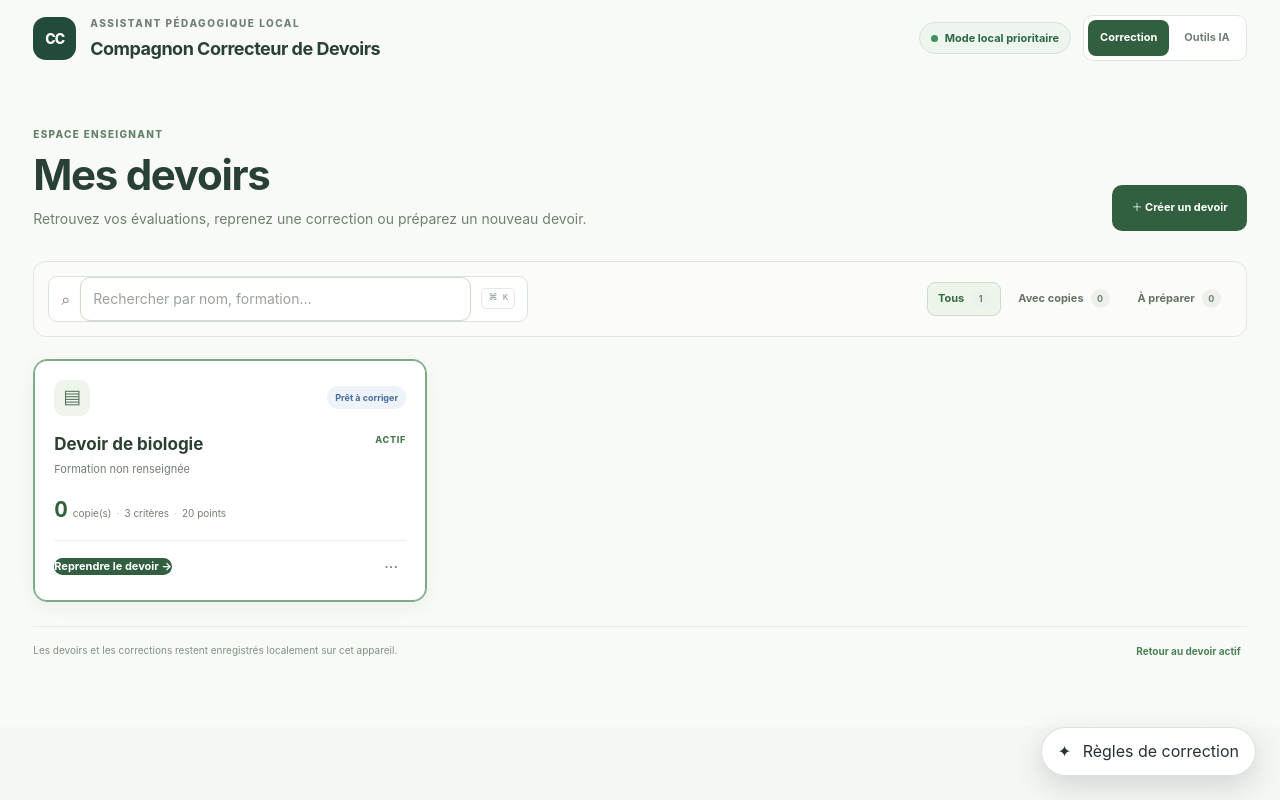
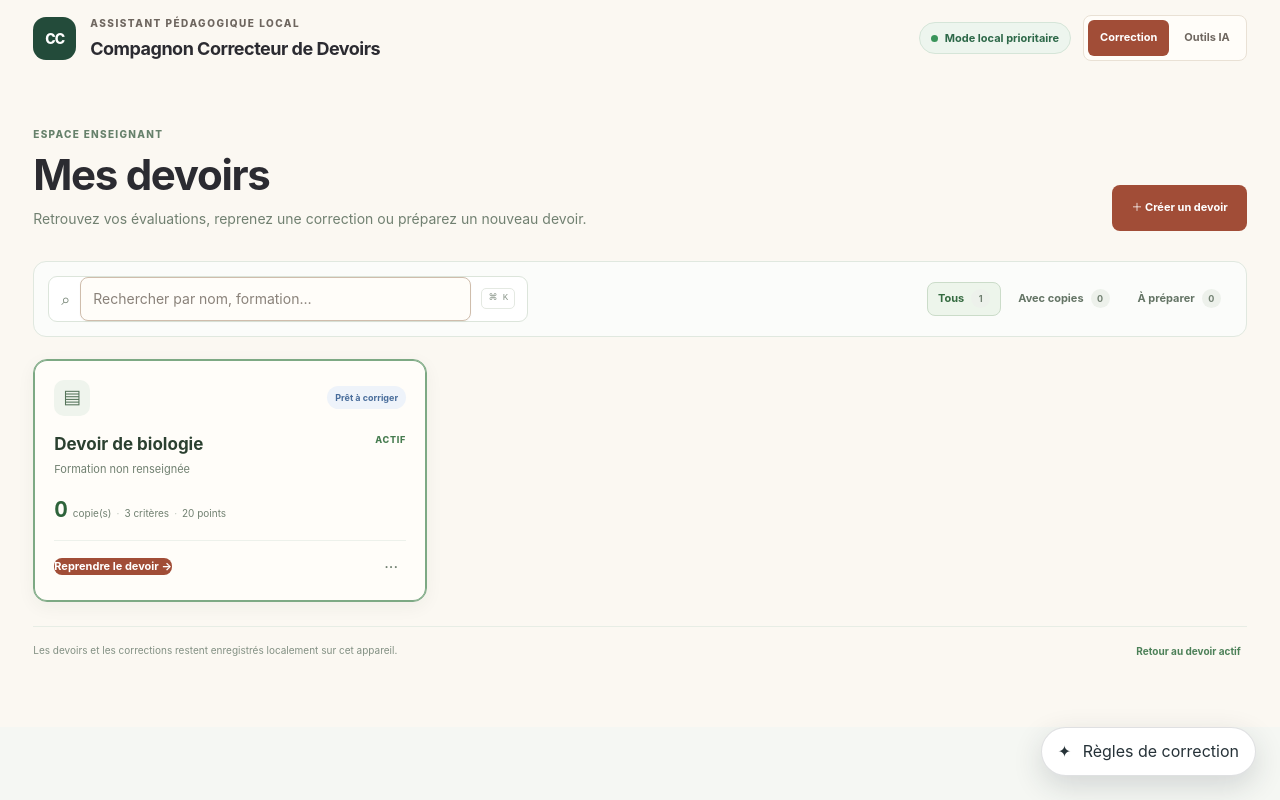
Before and after one commit to Sims07/Companion-Correcteur-Devoir, a React (Vite) app: page / in a window 1280 px wide. Built offline with nearby package versions, Linux system fonts and the light colour scheme.

Commit message:
style(ateliers): establish warm paper and terracotta semantic tokens

```diff
--- a/src/ui/design-system/tokens.css
+++ b/src/ui/design-system/tokens.css
@@ -1,23 +1,23 @@
 :root {
-  /* Brand and semantic colors */
-  --ds-color-brand-700: #315f40;
-  --ds-color-brand-600: #477b55;
-  --ds-color-brand-100: #edf5ed;
-  --ds-color-text: #294034;
-  --ds-color-text-muted: #718075;
-  --ds-color-text-disabled: #98a39a;
-  --ds-color-surface: #ffffff;
-  --ds-color-surface-subtle: #f7faf6;
-  --ds-color-border: #dfe8de;
-  --ds-color-border-strong: #cfdccc;
+  /* Atelier pédagogique — palette B, inspired by warm paper and editorial teaching materials. */
+  --ds-color-brand-700: #a14d37;
+  --ds-color-brand-600: #b4563d;
+  --ds-color-brand-100: #f7e8dc;
+  --ds-color-text: #2b2b31;
+  --ds-color-text-muted: #6e665f;
+  --ds-color-text-disabled: #8a827a;
+  --ds-color-surface: #fffdf9;
+  --ds-color-surface-subtle: #fbf8f2;
+  --ds-color-border: #e9e1d5;
+  --ds-color-border-strong: #cfbdac;
   --ds-color-danger: #a63f36;
   --ds-color-danger-surface: #fff2f0;
-  --ds-color-warning: #94621d;
-  --ds-color-warning-surface: #fff7e8;
+  --ds-color-warning: #91551f;
+  --ds-color-warning-surface: #fff3e2;
   --ds-color-success: #27623a;
   --ds-color-success-surface: #edf6ee;
 
-  /* Consistent spacing scale (4px base) */
+  /* Spacing preserves the existing readable 4px rhythm. */
   --ds-space-1: 4px;
   --ds-space-2: 8px;
   --ds-space-3: 12px;
@@ -26,13 +26,14 @@
   --ds-space-6: 24px;
   --ds-space-8: 32px;
 
-  /* Shape, elevation and motion */
-  --ds-radius-sm: 8px;
-  --ds-radius-md: 10px;
+  /* Shared shapes, shadows and accessible keyboard focus. */
+  --ds-radius-sm: 6px;
+  --ds-radius-md: 8px;
   --ds-radius-lg: 14px;
   --ds-radius-pill: 999px;
-  --ds-shadow-control: 0 1px 2px rgb(41 64 52 / 5%);
-  --ds-shadow-panel: 0 3px 14px rgb(41 64 52 / 5%);
-  --ds-focus-ring: 0 0 0 3px rgb(95 141 108 / 22%);
+  --ds-shadow-control: 0 1px 2px rgb(70 41 26 / 4%);
+  --ds-shadow-panel: 0 3px 14px rgb(70 41 26 / 4%);
+  --ds-focus-ring: 0 0 0 3px rgb(161 77 55 / 30%);
   --ds-transition-fast: 140ms ease;
+  --ds-font-editorial: Georgia, "Times New Roman", serif;
 }
```
